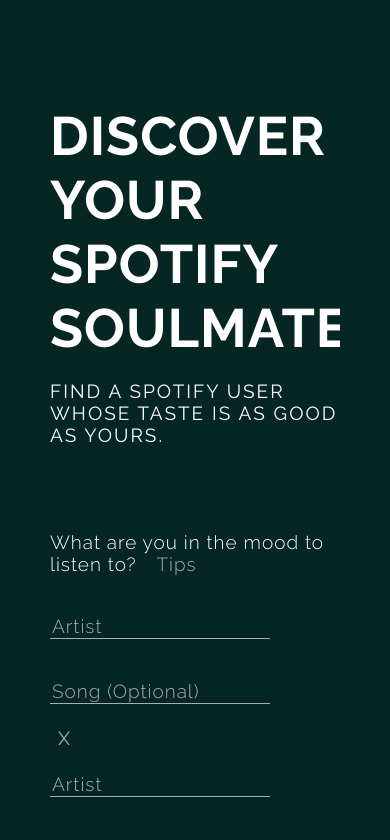
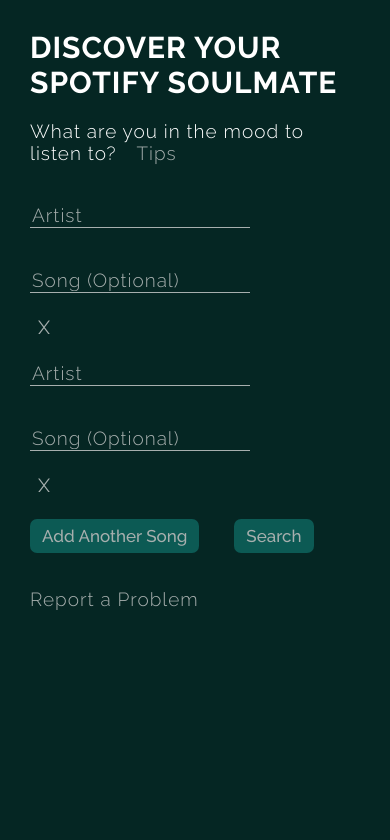
Before and after one commit to ljohnston931/spotifyPlaylistSearch2, a React (Create React App) app: page / in a window 390 px wide. Shown: the top 840 px of the page. Built offline with nearby package versions, Linux system fonts and the light colour scheme.

Commit message:
Changed font size and margins for mobile

```diff
--- a/src/App.css
+++ b/src/App.css
@@ -13,6 +13,12 @@
         color: var(--dark-txt);
         margin: 50px;
         letter-spacing: 1px;
+    }
+
+    @media only screen and (max-width: 650px) {
+        body {
+            margin: 30px;
+        }
     }
 
     #app {
@@ -32,10 +38,23 @@
         margin-bottom: 20px;
     }
 
+    @media only screen and (max-width: 650px) {
+        .heading .title {
+            margin-top: 0px;
+            font-size: 30px;
+        }
+    }
+
     .heading .subtitle {
         letter-spacing: 2px;
         font-weight: 400;
         margin-bottom: 85px;
+    }
+
+    @media only screen and (max-width: 650px) {
+        .heading .subtitle {
+            display: none
+        }
     }
 
     .tipsButton {
```
